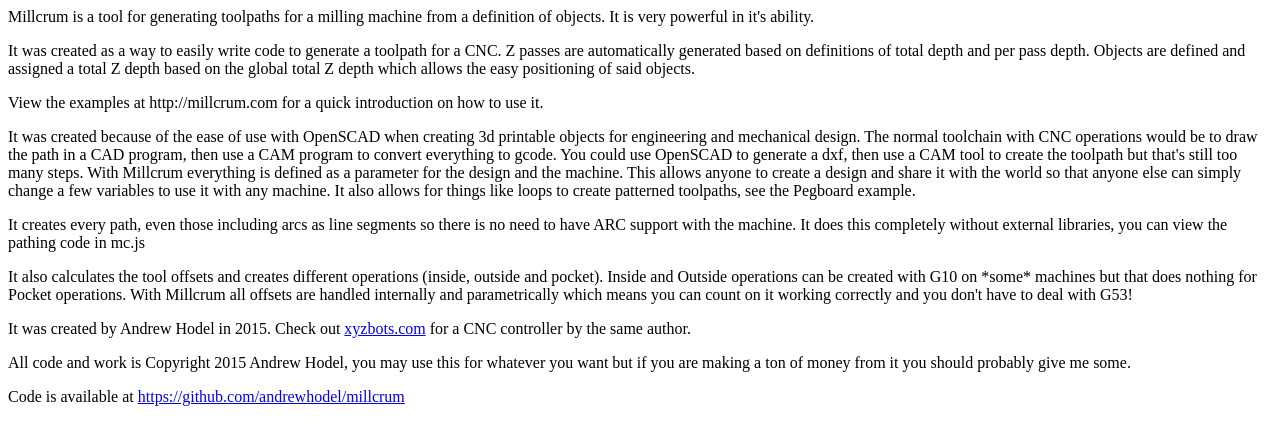
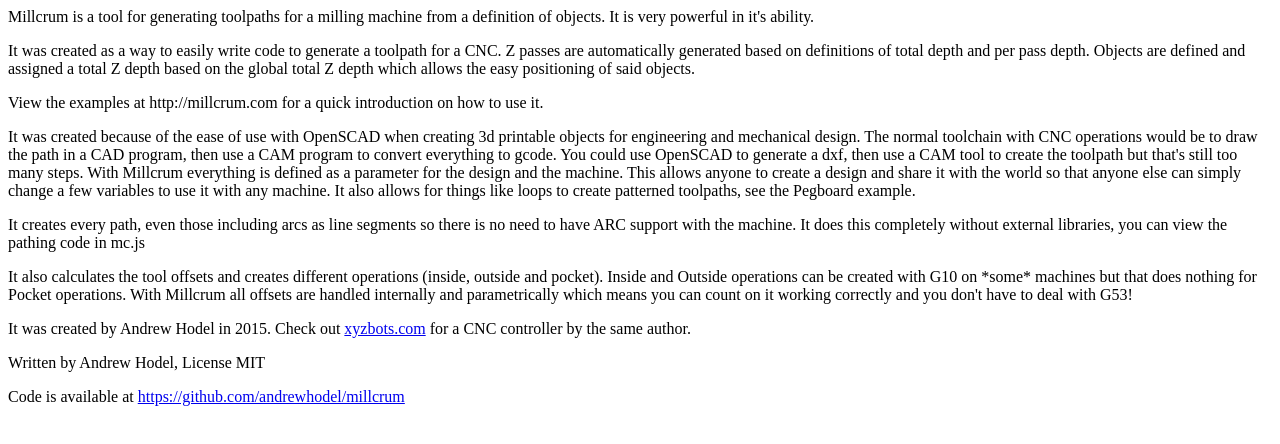
Before and after one commit to andrewhodel/millcrum, a plain HTML site: page about.html in a window 1280 px wide. Drawn offline with Linux system fonts and the light colour scheme.

Commit message:
added MIT license

```diff
--- a/about.html
+++ b/about.html
@@ -37,7 +37,7 @@ It also calculates the tool offsets and creates different operations (inside, ou
 
 <p>It was created by Andrew Hodel in 2015.  Check out <a href="http://xyzbots.com">xyzbots.com</a> for a CNC controller by the same author.</p>
 
-<p>All code and work is Copyright 2015 Andrew Hodel, you may use this for whatever you want but if you are making a ton of money from it you should probably give me some.</p>
+<p>Written by Andrew Hodel, License MIT</p>
 
 <p>Code is available at <a href="https://github.com/andrewhodel/millcrum">https://github.com/andrewhodel/millcrum</a></p>
 
```
Also changed, not shown: 2 other files.
